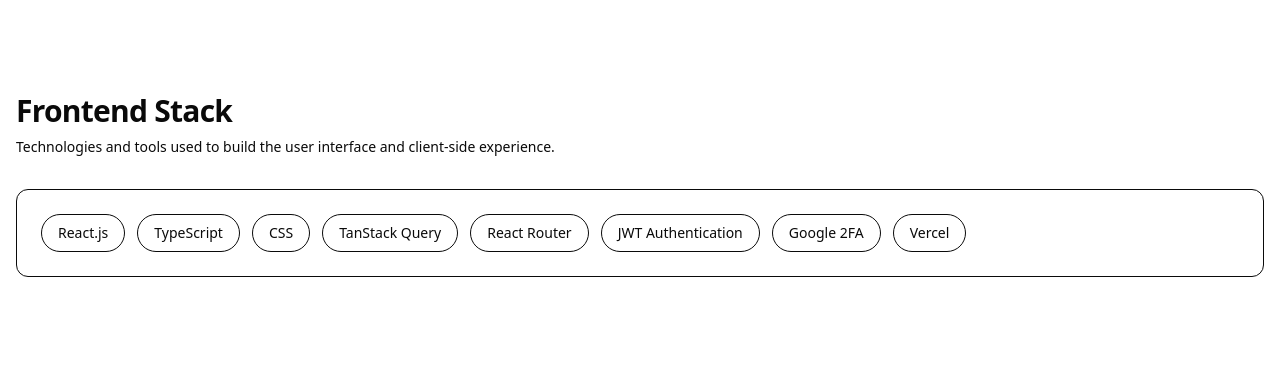
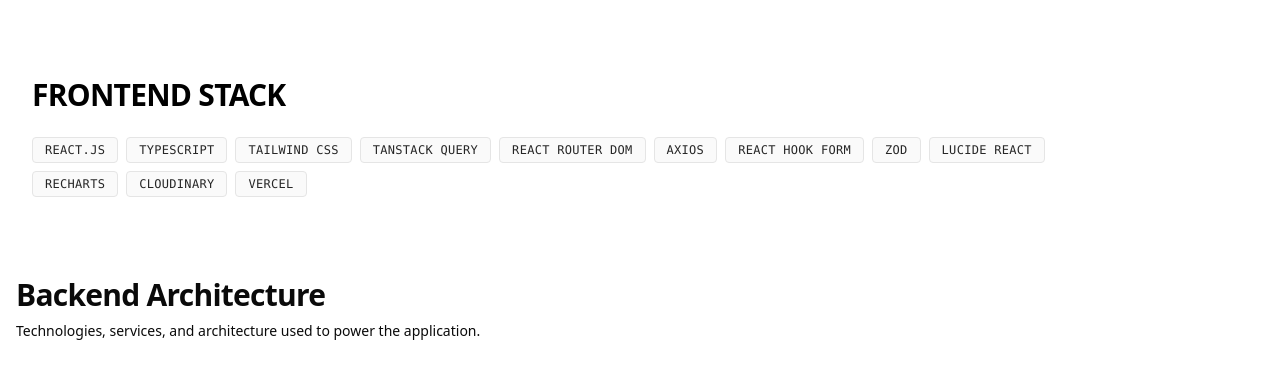
Before and after one commit to md-faizanahmad/Md_Faizan_Ahmad_Portfolio, a Next.js app: page /projects/mystore-admin-dashboard in a window 1280 px wide. Shown: the part 1684-2055 px from the top of the page. Built offline with nearby package versions, Linux system fonts and the light colour scheme.

Commit message:
feat(projects): add frontend stack section for project detail pages

```diff
--- a/public/project.json
+++ b/public/project.json
@@ -19,11 +19,15 @@
     "techStack": [
       "React.js",
       "TypeScript",
-      "CSS",
+      "Tailwind CSS",
       "TanStack Query",
-      "React Router",
-      "JWT Authentication",
-      "Google 2FA",
+      "React Router DOM",
+      "Axios",
+      "React Hook Form",
+      "Zod",
+      "Lucide React",
+      "Recharts",
+      "Cloudinary",
       "Vercel"
     ],
 
--- a/src/components/projects/components/FrontendStack.tsx
+++ b/src/components/projects/components/FrontendStack.tsx
@@ -1,41 +1,44 @@
+"use client";
+
 interface FrontendStackProps {
   techStack: string[];
 }
 
 export default function FrontendStack({ techStack }: FrontendStackProps) {
+  if (!techStack?.length) return null;
+
   return (
-    <section className="mx-auto max-w-7xl px-4 py-12">
-      {/* Section Header */}
-      <div className="mb-8">
-        <h2 className="text-3xl font-bold tracking-tight">Frontend Stack</h2>
-
-        <p className="mt-2 text-sm text-muted-foreground">
-          Technologies and tools used to build the user interface and
-          client-side experience.
-        </p>
+    <section className="w-full bg-white text-black transition-colors duration-300 dark:bg-black dark:text-white">
+      {/* Standardized layout padding without inner structural rules */}
+      <div className="mx-auto max-w-7xl px-4 py-8 sm:px-6 lg:px-8">
+        {/* Section Heading Group */}
+        <div className="space-y-1.5 max-w-4xl text-left mb-6">
+          <h2 className="text-xl font-extrabold uppercase tracking-tight sm:text-2xl md:text-3xl">
+            Frontend Stack
+          </h2>
+          {/* <p className="text-sm leading-relaxed text-neutral-600 dark:text-neutral-400">
+            Technologies, systems, and runtime libraries used to engineer the
+            user interface.
+          </p> */}
         </div>
 
-      <div className="rounded-xl border bg-card p-6">
-        <div className="flex flex-wrap gap-3">
+        {/* Clean, High-Readability Pill Array:
+          - Uses a strict, low-contrast neutral foundation to prevent visual clutter
+          - Flat design ensures instant readability across mobile and wide viewports
+        */}
+        <div className="w-full max-w-5xl">
+          <div className="flex flex-wrap gap-2">
             {techStack.map((tech) => (
               <span
                 key={tech}
-              className="
-                rounded-full
-                border
-                px-4
-                py-2
-                text-sm
-                font-medium
-                transition
-                hover:scale-105
-              "
+                className="inline-block bg-neutral-50 border border-neutral-200 px-3 py-1 text-xs font-mono uppercase tracking-wide text-neutral-800 dark:bg-neutral-900 dark:border-neutral-800 dark:text-neutral-300 rounded-sm select-none"
               >
                 {tech}
               </span>
             ))}
           </div>
         </div>
+      </div>
     </section>
   );
 }
--- a/src/data/project.json
+++ b/src/data/project.json
@@ -17,7 +17,7 @@
     ],
 
     "description": "A production-ready admin dashboard for managing products, orders, inventory, payments, customers, analytics, and business operations for a full-stack e-commerce platform.",
-    "overview": "MyStore Admin Dashboard was built to simulate a real-world e-commerce administration system. The project focuses on secure authentication, business management workflows, payment processing, invoice generation, analytics, and scalable backend architecture using modern full-stack technologies.",
+    "overview": "MyStore Admin Dashboard is a centralized administration platform built for managing products, inventory, orders, customers, payments, and business analytics within the MyAZStore ecosystem. The project was designed to handle real-world e-commerce workflows with a focus on secure authentication, operational efficiency, scalability, and long-term maintainability.",
     "liveUrl": "https://admin.myazstore.shop",
     "codeUrl": "https://github.com/md-faizanahmad/Shop_Admin",
     "status": "Completed",
@@ -26,11 +26,15 @@
     "techStack": [
       "React.js",
       "TypeScript",
-      "CSS",
+      "Tailwind CSS",
       "TanStack Query",
-      "React Router",
-      "JWT Authentication",
-      "Google 2FA",
+      "React Router DOM",
+      "Axios",
+      "React Hook Form",
+      "Zod",
+      "Lucide React",
+      "Recharts",
+      "Cloudinary",
       "Vercel"
     ],
 
```
Lines whose indentation alone changed are shown as unchanged.
